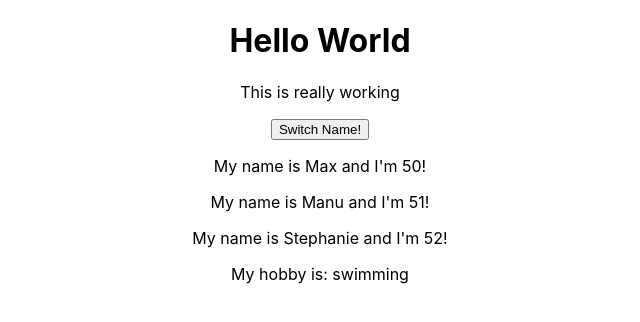
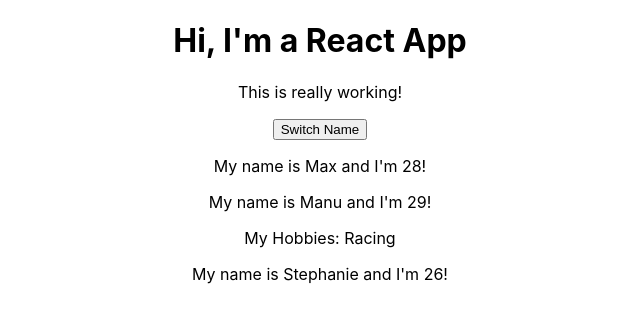
Before and after one commit to CbollaCoder/React---The-Complete-Guide-UDEMY-COURSE, a React (Create React App) app: page / in a window 1280 px wide. Shown: the top 322 px of the page, without its empty margins (320-960 px from the left). Built offline with nearby package versions, Linux system fonts and the light colour scheme.

Commit message:
Using the useState() for State Manipulation

```diff
--- a/src/App.js
+++ b/src/App.js
@@ -1,49 +1,54 @@
-import React, {Component} from 'react';
+import React, { useState } from 'react';
 import './App.css';
 import Person from './Person/Person';
 
-class App extends Component{
+const App = props => {
+  const [personsState, setPersonsState] = useState({
+    persons: [
+      { name: 'Max', age: 28 },
+      { name: 'Manu', age: 29 },
+      { name: 'Stephanie', age: 26 }
+    ]
+  });
 
-//state belongs to the class-based component
-  state = {
-    persons:[
-      { name: 'Max', age:"50"},
-      { name: 'Manu', age:"51"},
-      { name: 'Stephanie', age:"52"},
-    ],
-    otherState: 'some other value'
-  }
+  const [otherState, setOtherState] = useState('some other value');
 
+  console.log(personsState, otherState);
 
-switchNameHandler = () => {
-//console.log('Click');
-// DON'T DO THIS:this.setstate.persons[0].name = 'Maximilian';
-//The “setState()” is used to update this special state property. It will merge whatever it is defined there with the existing state.
-//What React do is look at the first state and see which part of it was overwritten or changed.
-    this.setState({
-      persons:[
-      { name: 'Maximilian', age:"100"},
-      { name: 'Manu', age:"51"},
-      { name: 'Stephanie', age:"52"},
-    ]
-  })
-}
+  const switchNameHandler = () => {
+    // console.log('Was clicked!');
+    // DON'T DO THIS: this.state.persons[0].name = 'Maximilian';
+    setPersonsState({
+      persons: [
+        { name: 'Maximilian', age: 28 },
+        { name: 'Manu', age: 29 },
+        { name: 'Stephanie', age: 27 }
+      ]
+    });
+  };
 
-
-//Props are passed from outside
-//<!-- {}: dynamic content. -->
-  render(){ //Method render
-    return (
-        <div className="App">
-          <h1> Hello World </h1>
-          <p> This is really working </p>
-          <button onClick={this.switchNameHandler}> Switch Name! </button>
-          <Person name={this.state.persons[0].name} age={this.state.persons[0].age}/>
-          <Person name={this.state.persons[1].name} age={this.state.persons[1].age} />
-          <Person name={this.state.persons[2].name} age={this.state.persons[2].age}> My hobby is: swimming </Person>
-        </div>
-      );
-  }
-}
+  return (
+    <div className="App">
+      <h1>Hi, I'm a React App</h1>
+      <p>This is really working!</p>
+      <button onClick={switchNameHandler}>Switch Name</button>
+      <Person
+        name={personsState.persons[0].name}
+        age={personsState.persons[0].age}
+      />
+      <Person
+        name={personsState.persons[1].name}
+        age={personsState.persons[1].age}
+      >
+        My Hobbies: Racing
+      </Person>
+      <Person
+        name={personsState.persons[2].name}
+        age={personsState.persons[2].age}
+      />
+    </div>
+  );
+  // return React.createElement('div', {className: 'App'}, React.createElement('h1', null, 'Does this work now?'));
+};
 
 export default App;
```
